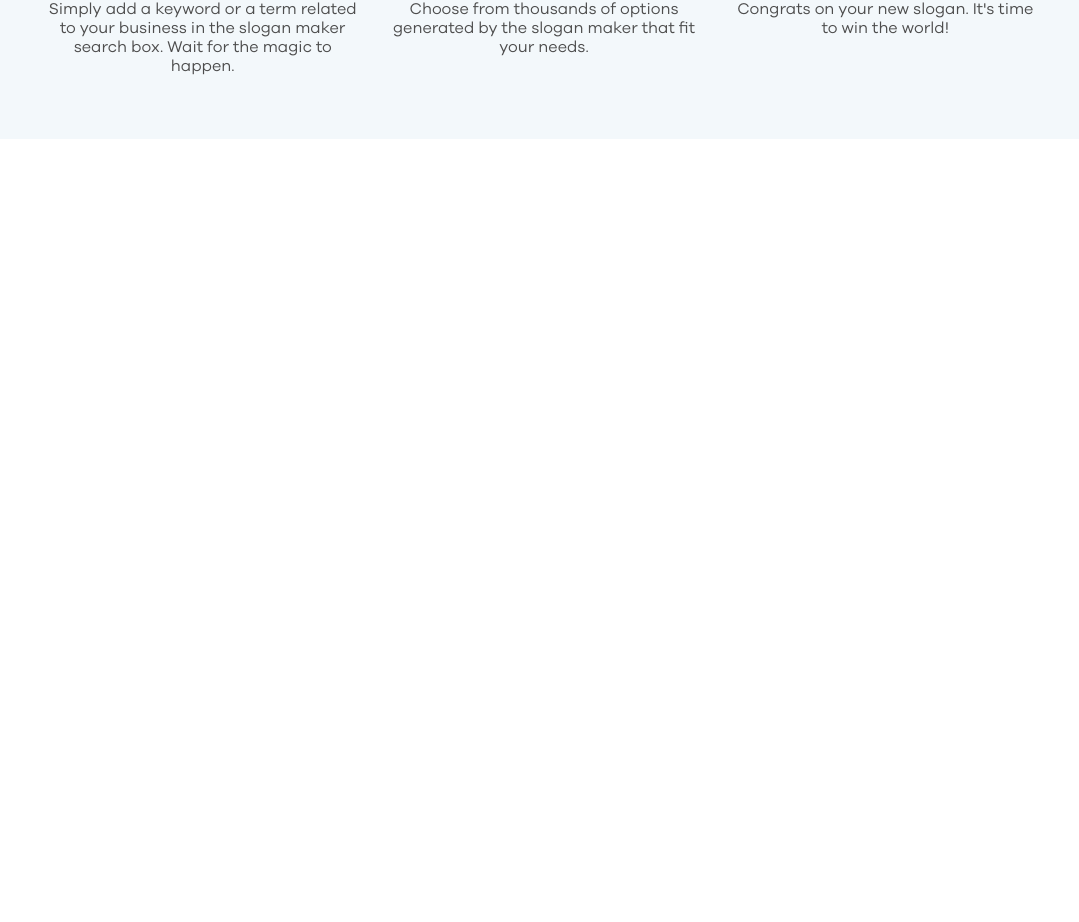
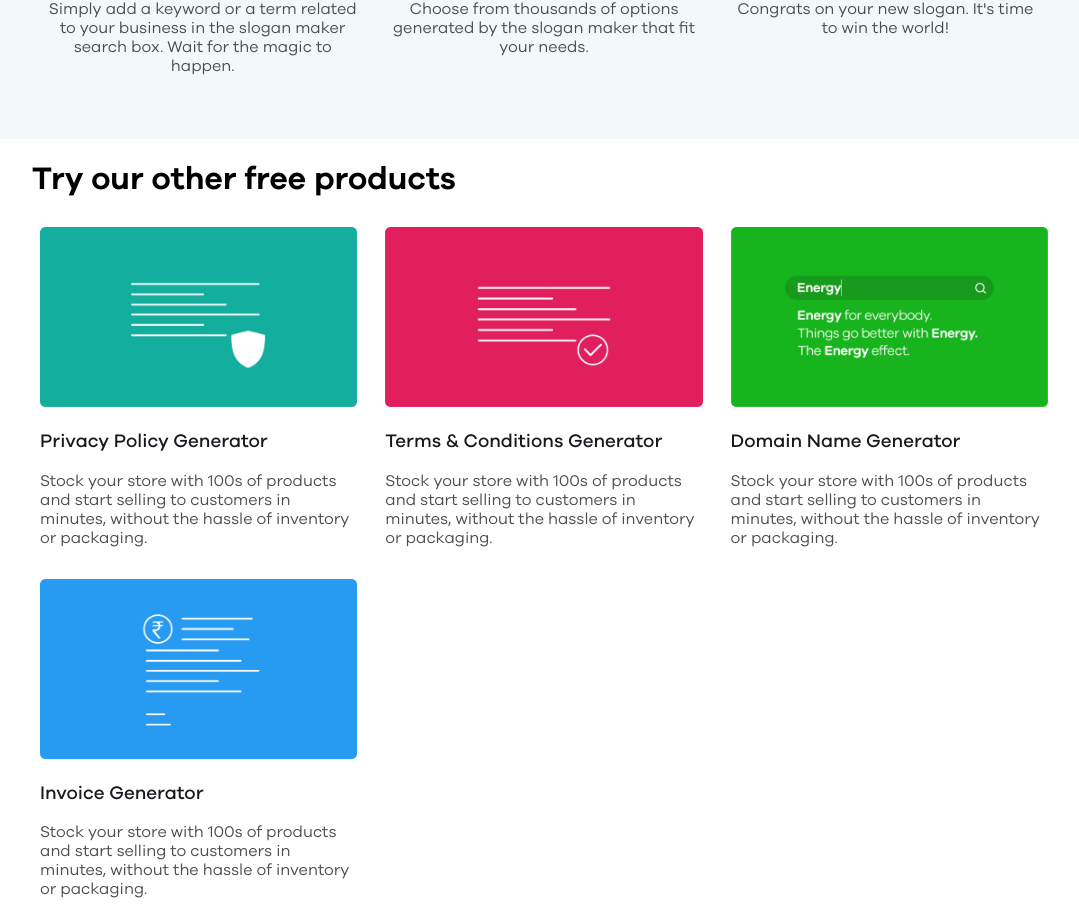
Before and after one commit to bhagat-hrishi/Dukaan-FrontEnd-Assignment, a React (Create React App) app: page / in a window 1280 px wide. Shown: the part 2095-3017 px from the top of the page, without its empty margins (96-1175 px from the left). Before the commit the page ends 2234 px from the top, so only its background shows below. Built offline with nearby package versions, Linux system fonts and the light colour scheme.

Commit message:
Adding Free Product Component

```diff
--- /dev/null
+++ b/src/components/FreeProducts/FreeProduct.css
@@ -0,0 +1,43 @@
+.free-products{
+  background: #fff;
+  margin: 5rem 0;
+  padding: 0;
+  box-sizing: border-box;
+  position: relative;
+  width: 80%;
+  margin: auto;
+
+}
+
+.free-products__title{
+  font-family: 'Galano Grotesque Semibold';
+}
+
+.free-products__products{
+  width: 80vw;
+  margin: auto;
+  overflow: hidden;
+  display: flex;
+  justify-content: space-between;
+  flex-wrap: wrap;
+}
+
+
+
+
+
+@media screen  and (max-width:1000px){
+  .free-products__title{
+     position: relative;
+     left: 2%;
+  }
+}
+
+@media screen  and (max-width:700px){
+  .free-products__title{
+     width: 80%;
+     margin: auto;
+     margin-bottom: 1.5rem;
+
+  }
+}
--- /dev/null
+++ b/src/components/FreeProducts/FreeProducts.js
@@ -0,0 +1,52 @@
+import React from 'react'
+import product1 from '../../assets/products/product1.png'
+import product2 from '../../assets/products/product2.png'
+import product3 from '../../assets/products/product3.png'
+import product4 from '../../assets/products/product4.png'
+
+
+
+import Product from '../FreeProducts/Product/Product'
+
+import './FreeProduct.css'
+let productsInfo = [
+    {
+        imgSrc:product1,
+        title : "Privacy Policy Generator",
+        content:"Stock your store with 100s of products and start selling to customers in minutes, without the hassle of inventory or packaging."
+    },
+    {
+        imgSrc:product2,
+        title : "Terms & Conditions Generator",
+        content:"Stock your store with 100s of products and start selling to customers in minutes, without the hassle of inventory or packaging."
+    },
+    {
+        imgSrc:product3,
+        title : "Domain Name Generator",
+        content:"Stock your store with 100s of products and start selling to customers in minutes, without the hassle of inventory or packaging."
+    },
+    {
+        imgSrc:product4,
+        title : "Invoice Generator",
+        content:"Stock your store with 100s of products and start selling to customers in minutes, without the hassle of inventory or packaging."
+    }
+
+]
+const FreeProducts=()=>{
+    return (
+        <div className='free-products'>
+            <h1 className='free-products__title'>Try our other free products</h1>
+            <div className='free-products__products'>
+            {
+               productsInfo.map(singleProduct =>{
+                   return(
+                    <Product key={singleProduct.title} product={singleProduct}/>
+                   )
+               })
+           }
+            </div>
+        </div>
+    )
+}
+
+export default FreeProducts
--- /dev/null
+++ b/src/components/FreeProducts/Product/Product.css
@@ -0,0 +1,40 @@
+.product{
+    box-sizing: border-box;
+    padding: 0;
+    width: 31%;
+    margin: .5rem;
+    cursor: pointer;
+}
+.product:hover{
+    box-shadow: 4px 4px 4px rgba(0, 0, 0, 0.19);
+}
+.product__img{
+    width: 100%;
+}
+
+.product__title{
+    color: #1A181E;
+    font-family: 'Galano Grotesque Medium';
+    font-weight:lighter;
+
+}
+.product__content{
+    color: #4D4D4D;
+    font-family: 'Galano Grotesque Regular';
+
+}
+
+@media screen  and (max-width:1000px){
+    .product{
+        width: 40%;
+        margin: 1.5rem;
+    }
+}
+
+@media screen  and (max-width:700px){
+    .product{
+        width: 80%;
+        margin: auto;
+        margin-bottom: 1.5rem;
+    }
+}
--- /dev/null
+++ b/src/components/FreeProducts/Product/Product.js
@@ -0,0 +1,19 @@
+import React from 'react'
+
+import './Product.css'
+
+const Product=(props)=>{
+
+    const {content,imgSrc,title}=props.product
+
+    return (
+        <div className='product'>
+            <img src={imgSrc} className='product__img'/>
+            <h3 className='product__title'>{title}</h3>
+            <p className='product__content'>{content}</p>
+
+        </div>
+    )
+}
+
+export default Product
--- a/src/components/Home/Home.js
+++ b/src/components/Home/Home.js
@@ -1,8 +1,10 @@
 import React from 'react'
+
 import Nav from '../Nav/Nav'
-
 import SloganMaker from '../SloganMaker/SloganMaker'
 import Features from '../Features/Features'
+import FreeProducts from '../FreeProducts/FreeProducts'
+
 import './Home.css'
 const Home=()=>{
     return (
@@ -10,6 +12,7 @@ const Home=()=>{
         <Nav />
         <SloganMaker/>
         <Features/>
+        <FreeProducts/>
        </div>
     )
 }
```
